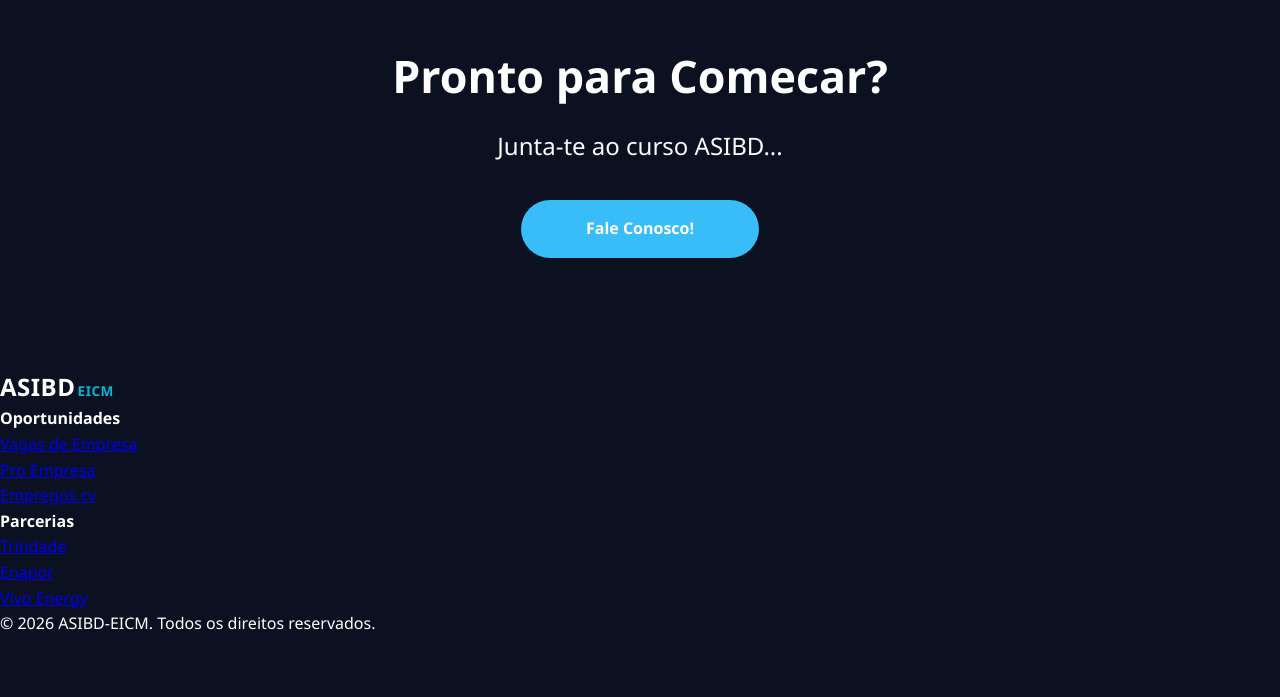
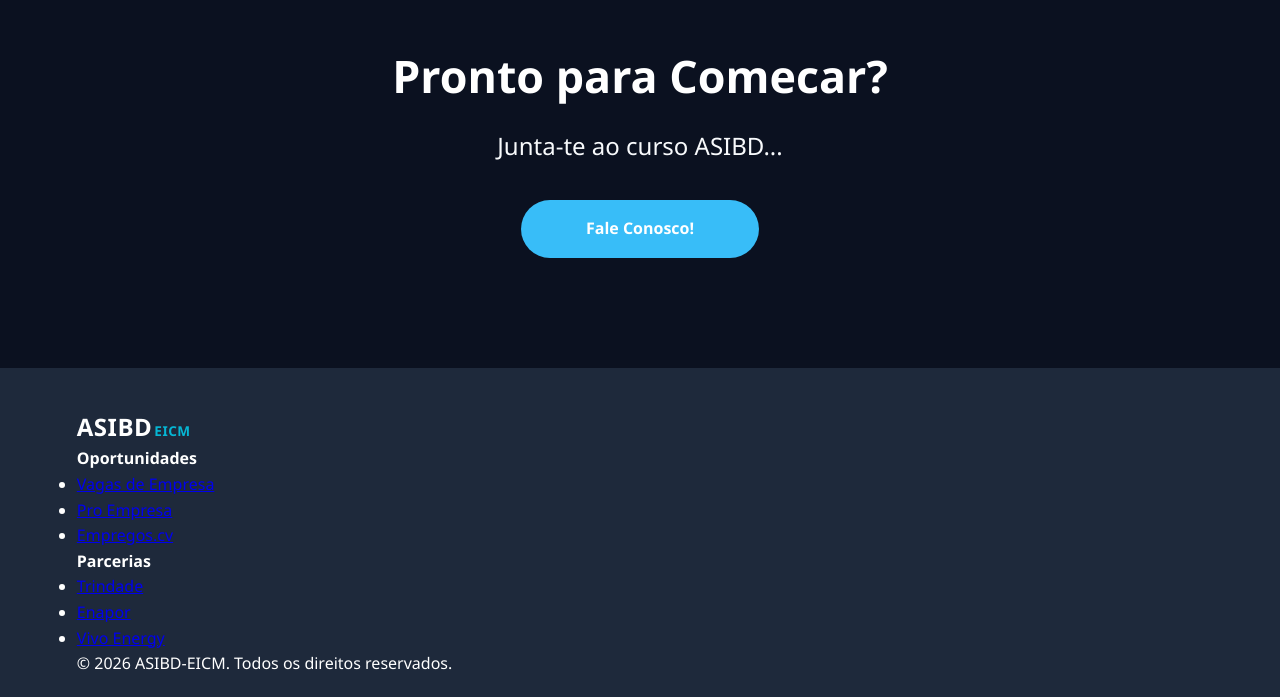
Before and after one commit to danielbritocardoso/ASIBD, a plain HTML site: page index.html in a window 1280 px wide. Shown: the part 1225-1922 px from the top of the page. Before the commit the page ends 1862 px from the top, so only its background shows below. Drawn offline with Linux system fonts and the light colour scheme.

Commit message:
correcoes feitas no site

```diff
--- a/css/style.css
+++ b/css/style.css
@@ -182,3 +182,13 @@ nav a {
     color: #f8fafc;
     margin-bottom: 35px;
 }
+
+footer{
+    background-color: #1e293b;
+    padding: 40px 6% 20px;
+}
+
+.footer-columns {
+    gap: 15px;
+
+}
```
Also changed, not shown: sobre.html (+1 -0 lines).
